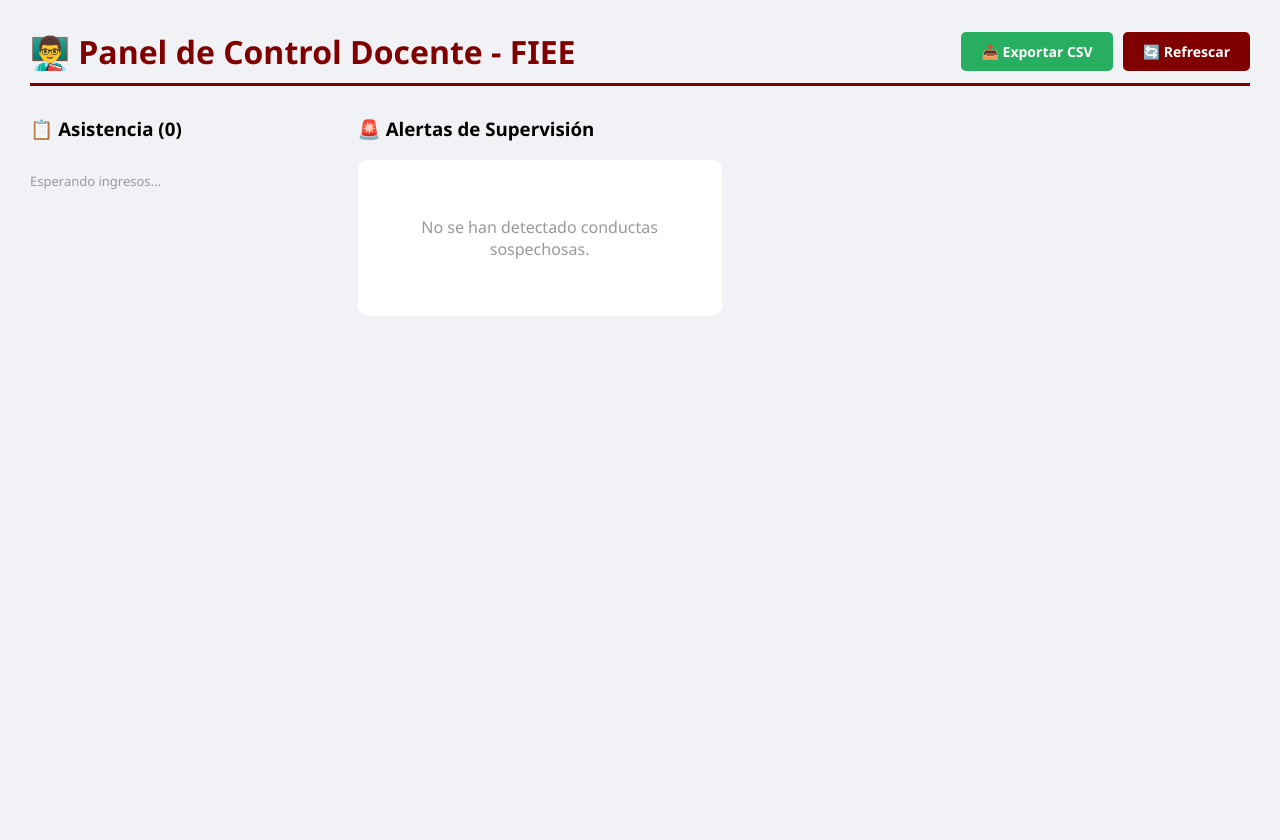
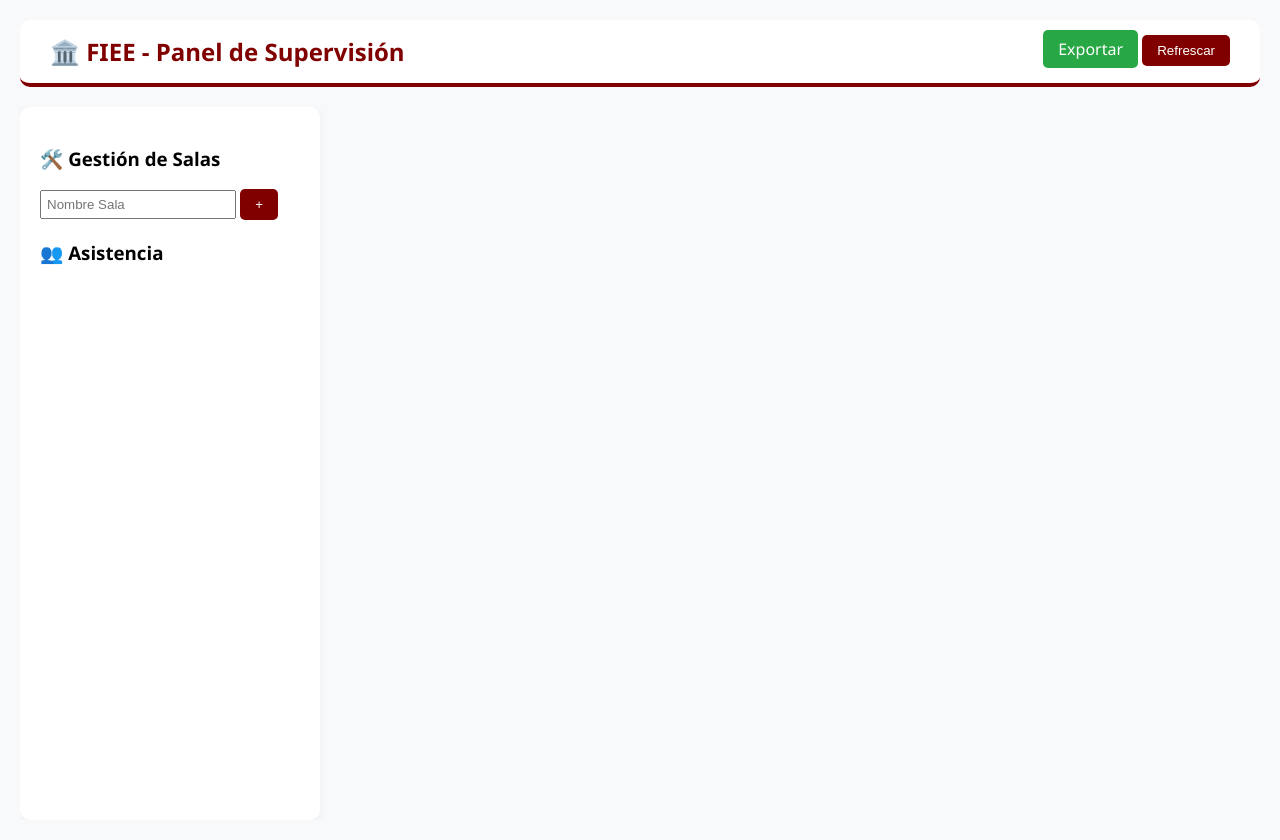
Before and after one commit to 914049118eddy-ops/Proctoring-, a FastAPI app: template templates/dashboard.html in a window 1280 px wide. Before the commit the page ends 316 px from the top, so only its background shows below. Run offline with FastAPI, Linux system fonts and the light colour scheme; the template is opened without the code that fills it, so the values that code supplies are empty; parts of the project's set-up code (start-up, migrations or seed data) failed here and were passed over.

Commit message:
Update dashboard.html

```diff
--- a/templates/dashboard.html
+++ b/templates/dashboard.html
@@ -2,84 +2,59 @@
 <html lang="es">
 <head>
     <meta charset="UTF-8">
-    <title>Dashboard FIEE - UNI</title>
+    <title>Panel de Control UNI</title>
     <style>
-        :root { --uni-red: #800000; --bg: #f0f2f5; }
-        body { font-family: 'Segoe UI', sans-serif; background: var(--bg); margin: 0; padding: 30px; }
-        .header { display: flex; justify-content: space-between; align-items: center; margin-bottom: 30px; border-bottom: 3px solid var(--uni-red); padding-bottom: 10px; }
-
-        .main-grid { display: grid; grid-template-columns: 1fr 3fr; gap: 30px; }
-
-        <div class="aside-list" style="margin-bottom:20px;">
-            <h3>🛠️ Crear Nueva Sala</h3>
-            <form action="/crear_sala" method="post">
-                <input type="hidden" name="password" value="uni2026">
-                <input type="text" name="nombre_sala" placeholder="Nombre de Sala" required style="width:80%">
-                <button type="submit" style="background:var(--uni-red); color:white; border:none; padding:5px; cursor:pointer">Crear</button>
-            </form>
-        </div>
-
-        <div class="asistencia-item">
-            <span class="status-dot" style="background: {{ 'red' if est.Camara == 'BLOQUEADA' else ('gray' if est.Estado == 'FINALIZADO' else '#10b981') }}"></span>
-            <strong>{{ est.Nombre }}</strong> - <small>{{ est.Estado }}</small>
-        </div>
-        /* Estilo Lista Asistencia */
-        .aside-list { background: white; padding: 20px; border-radius: 10px; box-shadow: 0 4px 6px rgba(0,0,0,0.05); }
-        .asistencia-item { padding: 10px; border-bottom: 1px solid #eee; font-size: 13px; }
-        .status-dot { height: 8px; width: 8px; background: #10b981; border-radius: 50%; display: inline-block; margin-right: 5px; }
-
-        /* Estilo Alertas */
-        .alerts-grid { display: grid; grid-template-columns: repeat(auto-fill, minmax(280px, 1fr)); gap: 20px; }
-        .card { background: white; border-radius: 12px; overflow: hidden; box-shadow: 0 4px 10px rgba(0,0,0,0.1); }
-        .card img { width: 100%; height: 160px; object-fit: cover; }
-        .card-content { padding: 15px; }
-        .badge { background: var(--uni-red); color: white; padding: 3px 8px; border-radius: 4px; font-size: 11px; font-weight: bold; }
-
-        .btn { background: var(--uni-red); color: white; padding: 10px 20px; text-decoration: none; border-radius: 5px; font-weight: bold; font-size: 14px; }
+        :root { --uni-red: #800000; --bg: #f8f9fa; }
+        body { font-family: 'Segoe UI', sans-serif; background: var(--bg); margin: 0; padding: 20px; display: flex; flex-direction: column; height: 100vh; }
+        .header { display: flex; justify-content: space-between; background: white; padding: 15px 30px; border-radius: 10px; border-bottom: 4px solid var(--uni-red); margin-bottom: 20px; }
+        .main-content { display: grid; grid-template-columns: 300px 1fr; gap: 20px; flex: 1; overflow: hidden; }
+        .sidebar { background: white; padding: 20px; border-radius: 10px; overflow-y: auto; box-shadow: 0 2px 10px rgba(0,0,0,0.05); }
+        .alerts-area { overflow-y: auto; display: grid; grid-template-columns: repeat(auto-fill, minmax(250px, 1fr)); gap: 20px; align-content: start; }
+        .status-dot { height: 10px; width: 10px; border-radius: 50%; display: inline-block; margin-right: 8px; }
+        .card { background: white; border-radius: 12px; overflow: hidden; box-shadow: 0 4px 6px rgba(0,0,0,0.05); border: 1px solid #eee; }
+        .card img { width: 100%; height: 150px; object-fit: cover; }
+        .btn-uni { background: var(--uni-red); color: white; border: none; padding: 8px 15px; border-radius: 5px; cursor: pointer; }
     </style>
 </head>
 <body>
     <div class="header">
-        <h1 style="color: var(--uni-red); margin: 0;">👨‍🏫 Panel de Control Docente - FIEE</h1>
-        <div style="display: flex; gap: 10px;">
-            <a href="/descargar_reporte?password=uni2026" class="btn" style="background: #27ae60;">📥 Exportar CSV</a>
-            <a href="/dashboard?password=uni2026" class="btn">🔄 Refrescar</a>
+        <h2 style="margin:0; color:var(--uni-red)">🏛️ FIEE - Panel de Supervisión</h2>
+        <div>
+            <a href="/descargar_reporte?password=uni2026" class="btn-uni" style="background:#28a745; text-decoration:none">Exportar</a>
+            <button class="btn-uni" onclick="location.reload()">Refrescar</button>
         </div>
     </div>
 
-    <div class="main-grid">
-        <div class="aside-list">
-            <h3 style="margin-top:0; border-bottom: 2px solid #eee; padding-bottom:10px;">📋 Asistencia ({{ asistencia|length }})</h3>
+    <div class="main-content">
+        <div class="sidebar">
+            <h3>🛠️ Gestión de Salas</h3>
+            <form action="/crear_sala" method="post" style="margin-bottom:20px;">
+                <input type="hidden" name="password" value="uni2026">
+                <input type="text" name="nombre_sala" placeholder="Nombre Sala" required style="width:70%; padding:5px;">
+                <button type="submit" class="btn-uni">+</button>
+            </form>
+
+            <h3>👥 Asistencia</h3>
             {% for est in asistencia %}
-            <div class="asistencia-item">
-                <span class="status-dot"></span>
+            <div style="padding:10px; border-bottom:1px solid #eee; font-size:13px;">
+                <span class="status-dot" style="background: {{ 'red' if est.Camara == 'BLOQUEADA' else ('gray' if est.Estado == 'FINALIZADO' else '#10b981') }}"></span>
                 <strong>{{ est.Nombre }}</strong><br>
-                <small style="color:#666;">ID: {{ est.ID }} | {{ est.Fecha_Ingreso.split(' ')[1] }}</small>
+                <small>{{ est.Sala }} | {{ est.ID }}</small>
             </div>
-            {% else %}
-            <p style="color:#999; font-size:13px;">Esperando ingresos...</p>
             {% endfor %}
         </div>
 
-        <div>
-            <h3 style="margin-top:0;">🚨 Alertas de Supervisión</h3>
-            <div class="alerts-grid">
-                {% for item in incidencias %}
-                <div class="card">
-                    <img src="/ver_evidencia/{{ item.Ruta.split('/')[-1] }}">
-                    <div class="card-content">
-                        <span class="badge">{{ item.Falta }}</span>
-                        <p style="font-size:14px; margin: 10px 0 5px 0;"><strong>{{ item.Nombre }}</strong></p>
-                        <p style="font-size:12px; color:#666; margin:0;">Código: {{ item.ID }}</p>
-                        <p style="font-size:11px; color:#999; margin-top:5px;">{{ item.Fecha }}</p>
-                    </div>
+        <div class="alerts-area">
+            {% for item in incidencias %}
+            <div class="card">
+                <img src="/ver_evidencia/{{ item.Ruta.split('/')[-1] }}">
+                <div style="padding:10px;">
+                    <b style="color:red; font-size:12px;">{{ item.Falta }}</b>
+                    <p style="font-size:13px; margin:5px 0;">{{ item.Nombre }}</p>
+                    <small style="color:#666;">Sala: {{ item.Sala }}</small>
                 </div>
-                {% else %}
-                <div style="background: white; padding: 40px; text-align: center; border-radius: 10px; width: 100%;">
-                    <p style="color:#999;">No se han detectado conductas sospechosas.</p>
-                </div>
-                {% endfor %}
             </div>
+            {% endfor %}
         </div>
     </div>
 </body>
```
